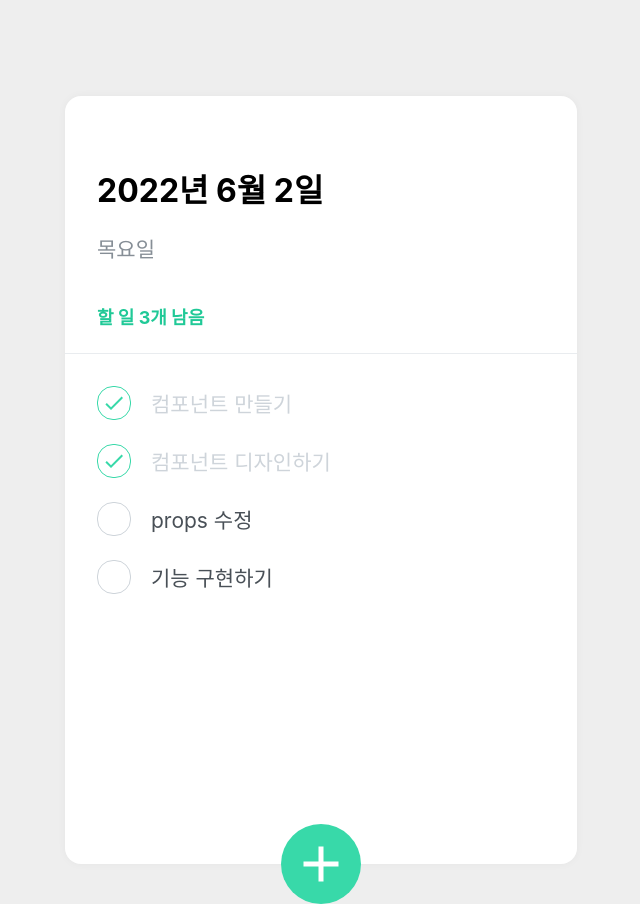
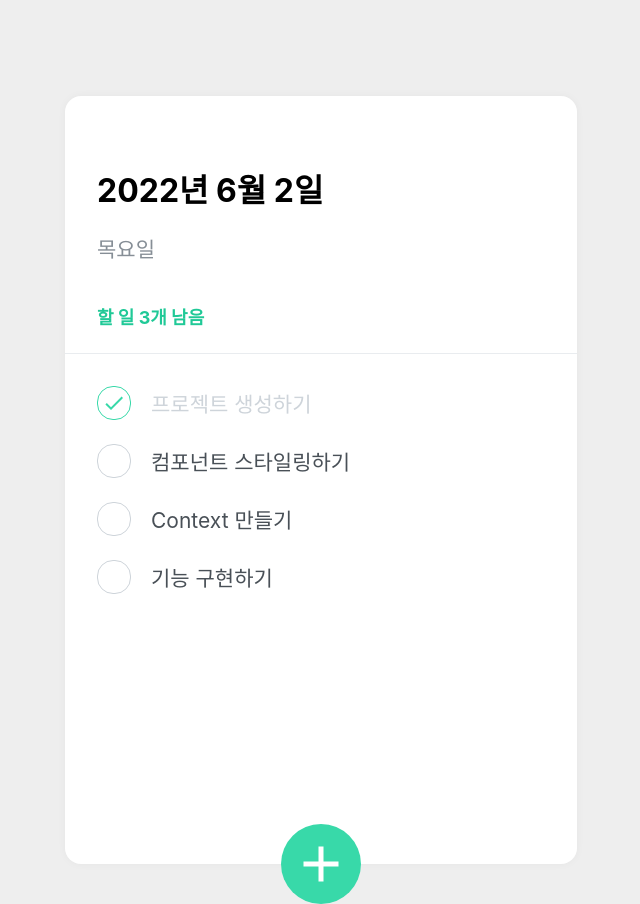
Before and after one commit to tony2550/react-todolist, a React (Create React App) app: page / in a window 1280 px wide. Shown: the whole page, without its empty margins (319-959 px from the left). Built offline with nearby package versions, Linux system fonts and the light colour scheme.

Commit message:
add TodoList function

```diff
--- a/src/components/TodoItem.jsx
+++ b/src/components/TodoItem.jsx
@@ -1,6 +1,7 @@
 import React from 'react';
 import styled, { css } from 'styled-components';
 import { MdDone, MdDelete } from 'react-icons/md';
+import { useTodoDispatch } from '../TodoProvider';
 
 const Remove = styled.div`
   display: flex;
@@ -58,11 +59,17 @@ const Text = styled.div`
 `;
 
 const TodoItem = ({ id, done, text }) => {
+  const dispatch = useTodoDispatch();
+  const onToggle = () => dispatch({ type: 'TOGGLE', id });
+  const onRemove = () => dispatch({ type: 'REMOVE', id });
+
   return (
     <TodoItemBlock>
-      <CheckCircle done={done}>{done && <MdDone />}</CheckCircle>
+      <CheckCircle done={done} onClick={onToggle}>
+        {done && <MdDone />}
+      </CheckCircle>
       <Text done={done}>{text}</Text>
-      <Remove>
+      <Remove onClick={onRemove}>
         <MdDelete />
       </Remove>
     </TodoItemBlock>
--- a/src/components/TodoList.jsx
+++ b/src/components/TodoList.jsx
@@ -1,6 +1,7 @@
 import React from 'react';
 import styled from 'styled-components';
 import TodoItem from './TodoItem';
+import { useTodoState } from '../TodoProvider';
 
 const TodoListBlock = styled.div`
   flex: 1;
@@ -10,12 +11,18 @@ const TodoListBlock = styled.div`
 `;
 
 const TodoList = () => {
+  const todos = useTodoState();
+
   return (
     <TodoListBlock>
-      <TodoItem text="컴포넌트 만들기" done={true} />
-      <TodoItem text="컴포넌트 디자인하기" done={true} />
-      <TodoItem text="props 수정" done={false} />
-      <TodoItem text="기능 구현하기" done={false} />
+      {todos.map((todo) => (
+        <TodoItem
+          key={todo.id}
+          id={todo.id}
+          text={todo.text}
+          done={todo.done}
+        />
+      ))}
     </TodoListBlock>
   );
 };
```
